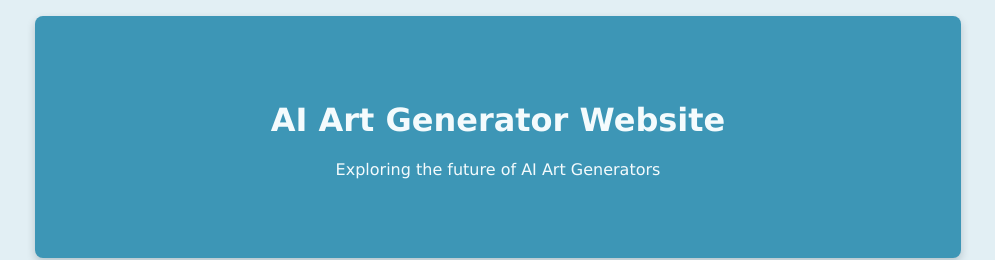
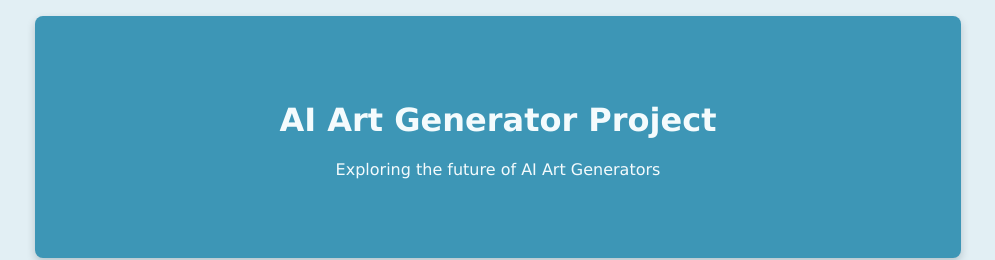
Before and after one commit to ElizaBuzby/5.6-AI-Art-Generator-Website, a plain HTML site: page ContactInfo.html in a window 1280 px wide. Shown: the top 260 px of the page, without its empty margins (142-1137 px from the left). Drawn offline with Linux system fonts and the light colour scheme.

Commit message:
changed website ot project

```diff
--- a/ContactInfo.html
+++ b/ContactInfo.html
@@ -1,7 +1,7 @@
 <!DOCTYPE html>
 <html lang="en">
 <head>
-    <title>AI Art Generator Website :: Contact & Links</title>
+    <title>AI Art Generator Project :: Contact & Links</title>
     <meta charset="utf-8">
     <meta name="viewport" content="width=device-width, initial-scale=1.0">
     <link rel="stylesheet" href="styles.css">
@@ -10,7 +10,7 @@
 
 <body>
     <header>
-        <h1>AI Art Generator Website</h1>
+        <h1>AI Art Generator Project</h1>
         <p> Exploring the future of AI Art Generators</p>
     </header>
 
```
Also changed, not shown: CurrentUses.html (+2 -2 lines), ExplainTech.html (+2 -2 lines), JobImpact.html (+2 -2 lines), index.html (+2 -2 lines).
